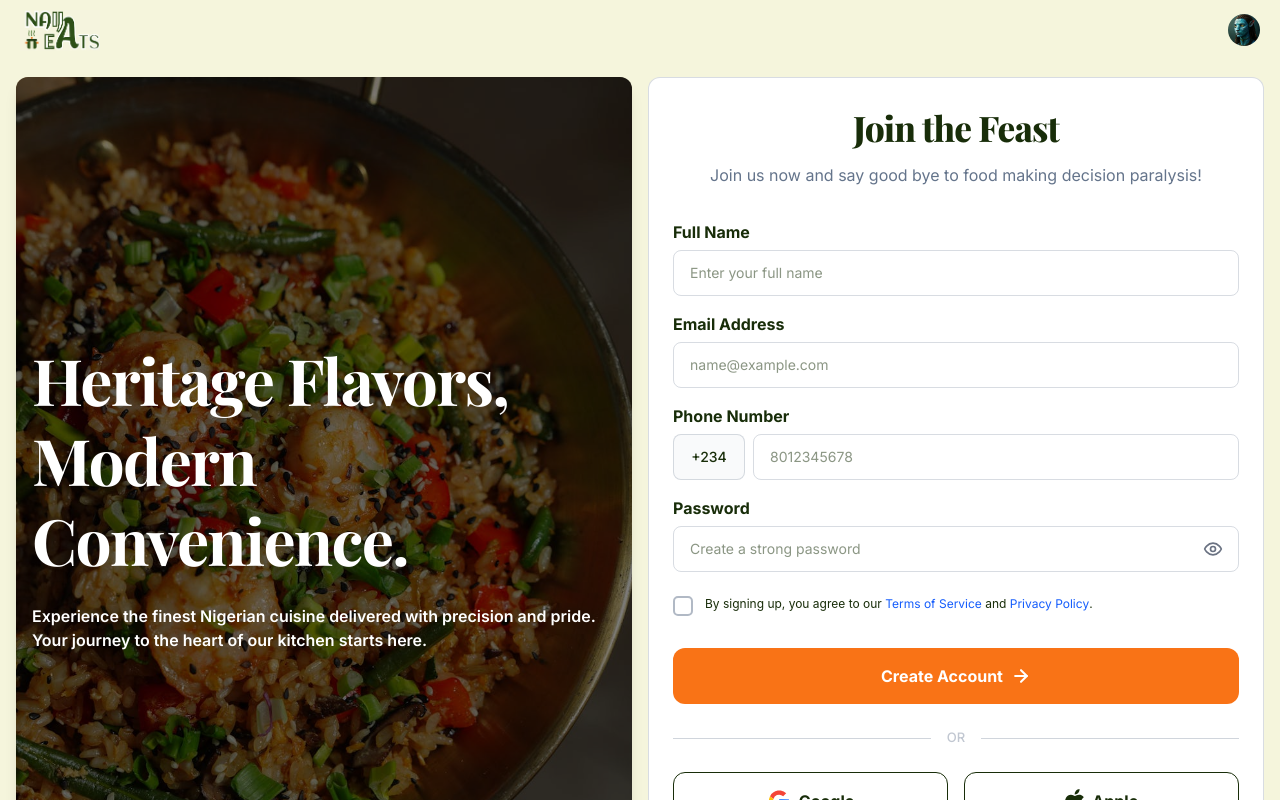
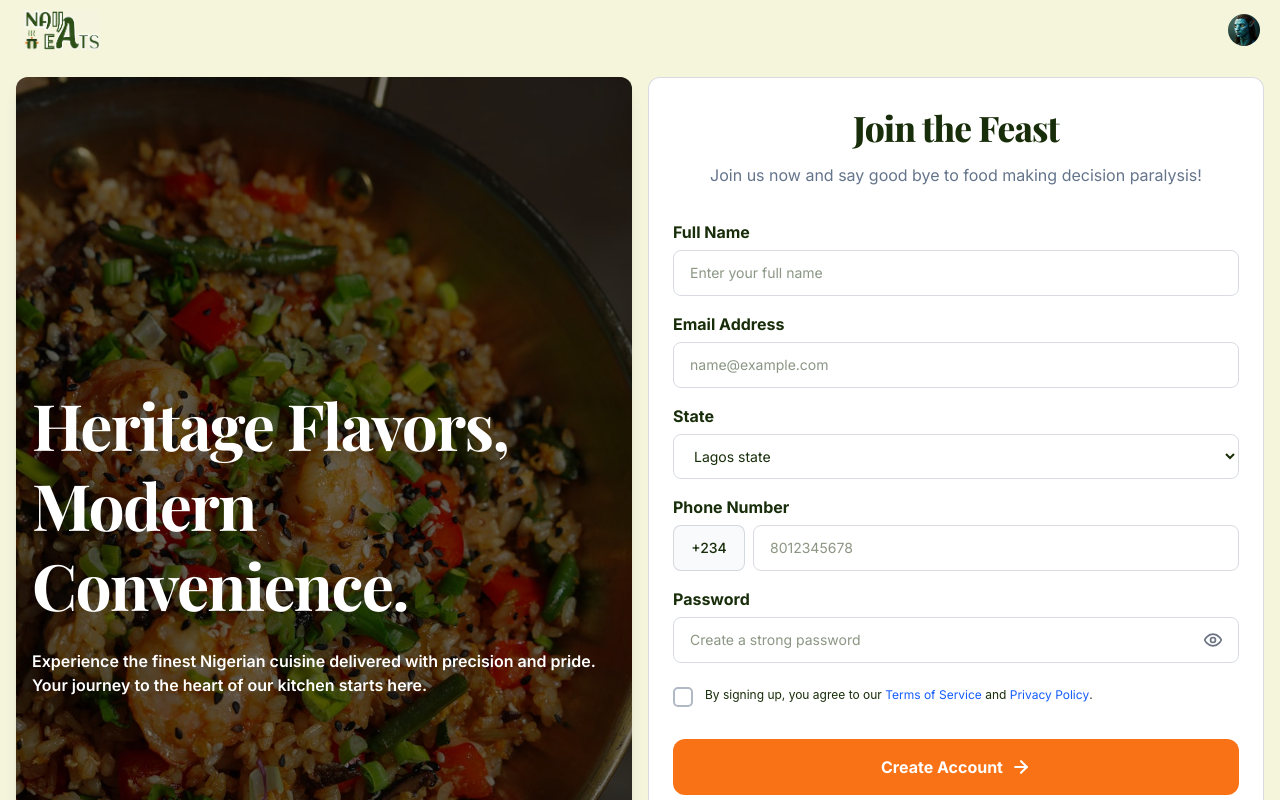
Before and after one commit to CAYA-HQ/Naija_Eats, a React (Vite) app in the folder frontend/: page /sign-up in a window 1280 px wide. Shown: the top 800 px of the page. Built offline with nearby package versions, Linux system fonts and the light colour scheme; no server answers; a web font is replaced by a local one.

Commit message:
feat: implement sign-up and sign-in pages with basic auth state management and global styles

```diff
--- a/frontend/src/globals.css
+++ b/frontend/src/globals.css
@@ -29,7 +29,7 @@ body {
 #root {
   width: inherit;
   height: inherit;
-  min-height: 100vh;
+  /* min-height: 100vh; */
 }
 
 h1,
--- a/frontend/src/pages/MenuPage.jsx
+++ b/frontend/src/pages/MenuPage.jsx
@@ -85,7 +85,7 @@ const MenuPage = () => {
           placeholder="Search for Jollof, Egusi, Suya..."
           value={value}
           onChange={(e) => setValue(e.target.value)}
-          className="w-full bg-white rounded-xl py-4 pl-12 pr-4 border border-text-muted outline-none placeholder:text-text-muted text-sm font-medium"
+          className="w-full max-w-xs bg-white rounded-xl py-4 pl-12 pr-4 border border-text-muted outline-none placeholder:text-text-muted text-sm font-medium"
         />
       </div>
 
@@ -105,7 +105,7 @@ const MenuPage = () => {
         ))}
       </div>
 
-      <div className="flex flex-col gap-6 pb-12">
+      <div className="flex flex-col lg:grid lg:grid-cols-4 gap-6 pb-12">
         {filteredMeals.map((meal) => (
           <div
             key={meal.id}
@@ -147,7 +147,7 @@ const MenuPage = () => {
               </div>
             </div>
 
-            <div className="p-6 flex flex-col gap-3">
+            <div className="p-6 flex flex-col justify-between items-start gap-3">
               <div className="flex justify-between items-start">
                 <h3 className="text-xl font-display font-bold text-white max-w-[70%] leading-tight">
                   {meal.name}
@@ -160,7 +160,7 @@ const MenuPage = () => {
                 {meal.description}
               </p>
               <button
-                className="bg-accent-orange hover:bg-accent-orange/75 text-white py-3.5 rounded-xs font-bold text-xs flex items-center justify-center gap-2 transition-all active:scale-95 mt-2"
+                className="bg-accent-orange hover:bg-accent-orange/75 text-white py-3.5 rounded-xs font-bold text-xs flex items-center justify-center gap-2 transition-all active:scale-95 w-full max-w-xs mt-auto"
                 onClick={() =>
                   navigate(
                     `/meal/${meal.name.toLowerCase().replace(/ /g, "-")}`,
--- a/frontend/src/pages/auth/SignIn.jsx
+++ b/frontend/src/pages/auth/SignIn.jsx
@@ -43,7 +43,7 @@ const SignIn = () => {
   };
 
   return (
-    <>
+    <div className="min-h-screen">
       <Header />
       <main className="flex-1 h-full flex flex-col p-4 gap-6 lg:grid lg:grid-cols-2 lg:gap-4">
         <div className="relative rounded-xl overflow-hidden h-48 w-full shadow-lg shrink-0 lg:w-full lg:h-full">
@@ -194,7 +194,7 @@ const SignIn = () => {
       </main>
 
       <Footer />
-    </>
+    </div>
   );
 };
 
--- a/frontend/src/pages/auth/SignUp.jsx
+++ b/frontend/src/pages/auth/SignUp.jsx
@@ -17,6 +17,7 @@ const SignUp = () => {
   const [formData, setFormData] = useState({
     fullName: "",
     email: "",
+    state: "",
     phoneNumber: "",
     password: "",
   });
@@ -60,7 +61,7 @@ const SignUp = () => {
   };
 
   return (
-    <>
+    <div className="min-h-screen">
       <Header />
 
       <main className="flex-1 h-full flex flex-col p-4 gap-6 lg:grid lg:grid-cols-2 lg:gap-4">
@@ -95,12 +96,6 @@ const SignUp = () => {
           </p>
 
           <form onSubmit={handleSubmit} className="flex flex-col gap-4">
-            {error && (
-              <div className="bg-red-50 border border-red-200 text-red-600 px-4 py-3 rounded-lg text-sm font-medium">
-                {error}
-              </div>
-            )}
-
             <div className="flex flex-col gap-1.5">
               <label className="text-base font-inter font-bold text-text-primary">
                 Full Name
@@ -129,6 +124,17 @@ const SignUp = () => {
                 className="border border-text-muted/25 font-inter rounded-lg px-4 py-3 text-sm focus:outline-none focus:border-text-primary focus:ring-1 focus:ring-text-primary transition-all"
                 required
               />
+            </div>
+            <div className="flex flex-col gap-1.5">
+              <label className="text-base font-inter font-bold text-text-primary">
+                State
+              </label>
+              <select
+                className="border border-text-muted/25 font-inter rounded-lg px-4 py-3 text-sm focus:outline-none focus:border-text-primary focus:ring-1 focus:ring-text-primary transition-all"
+                onChange={handleInputChange}
+              >
+                <option value={formData.state}>Lagos state</option>
+              </select>
             </div>
 
             <div className="flex flex-col gap-1.5">
@@ -214,6 +220,11 @@ const SignUp = () => {
                 .
               </label>
             </div>
+            {error && (
+              <div className="bg-red-50 border border-red-200 text-red-600 px-4 py-3 rounded-lg text-sm font-medium">
+                {error}
+              </div>
+            )}
 
             <Button
               variant="primary"
@@ -274,7 +285,7 @@ const SignUp = () => {
       </main>
 
       <Footer />
-    </>
+    </div>
   );
 };
 
```
